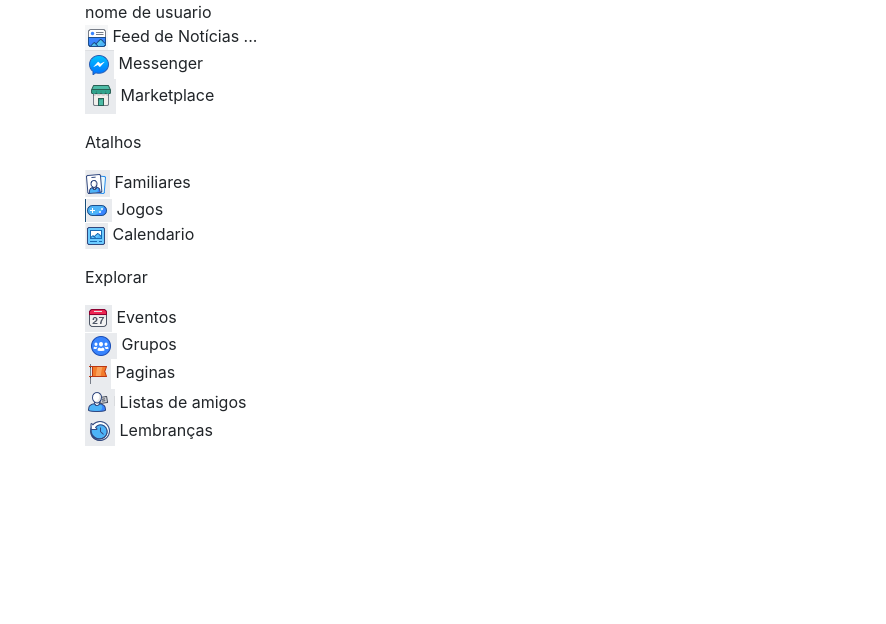
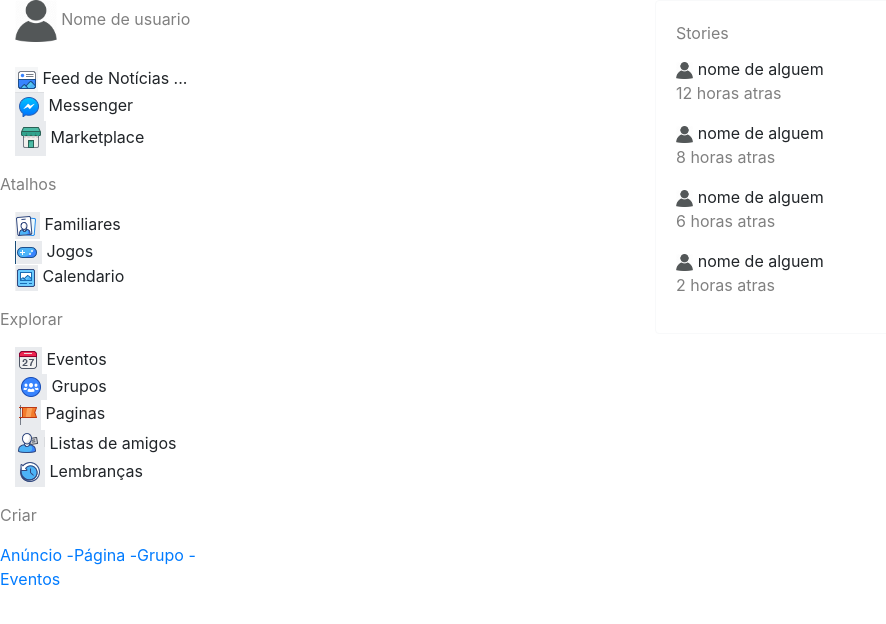
Before and after one commit to esterfernandes/facebook, a plain HTML site: page index.html in a window 1280 px wide. Shown: the whole page, without its empty margins (0-886 px from the left). Drawn offline with Linux system fonts and the light colour scheme.

Commit message:
Signed-off-by: agathagomes <agathasilva91571295@gmail.com>

```diff
--- /dev/null
+++ b/css.css
@@ -0,0 +1 @@
+.titulos { color: gray; }
--- a/index.html
+++ b/index.html
@@ -10,15 +10,20 @@
 
     <!-- Bootstrap core CSS -->
     <link href="./dist/css/bootstrap.min.css" rel="stylesheet">
+    <link href="css.css" rel="stylesheet">
   </head>
 
   <body>
 
 
       <!-- Seu código vai aqui!! -->
+   <div class="row">
+   <div class="col">
     <div class="container">
       <ul class="list-unstyled">
-        <li class="">nome de usuario</li>
+        <li class="titulos"><img style="width: 7%; height: 7%" src="img/usuario.png">
+           Nome de usuario</li>
+           <br>
         <li class=""><img src="img/feed.png">
            Feed de Notícias   ...</li>
         <li class=""><img src="img/messenger.png">
@@ -26,7 +31,7 @@
         <li class=""><img src="img/mark.png">
            Marketplace</li>
       </ul>
-      <p>Atalhos</p>
+      <p class="row titulos">Atalhos</p>
       <ul class="list-unstyled">
         <li class=""><img src="img/familia.png">
             Familiares</li>
@@ -35,7 +40,7 @@
         <li class=""><img src="img/calendario.png">
             Calendario</li>
       </ul>
-      <p>Explorar</p>
+      <p class="row titulos">Explorar</p>
       <ul class="list-unstyled">
         <li class=""><img src="img/eventos.png">
             Eventos</li>
@@ -48,10 +53,47 @@
         <li class=""><img src="img/lembranças.png">
             Lembranças</li>
       </ul>
+      <p class="row titulos">Criar</p>
+      <div class="row">
+        <a href="index.html">Anúncio -</a>
+        <a href="index.html">Página -</a>
+        <a href="index.html">Grupo -</a>
+      </div>
+      <div class="row">
+        <a href="index.html">Eventos</a>
+      </div>
     </div>
+  </div>
+
+<!--container"2"-parte principal aqui-->
 
 
+    <!--tem que colocar div aqui-agatha-->
+  <div class="col">
+    <div class="container3">
+      <div class="card border-light mb-3" style="max-width: 18rem;">
+        <div class="card-body">
+      <p class="card-title titulos">Stories</p>
+      <p class="card-text mb-0"><img src="img/usuario.png" style="width: 7%; height: 7%">
+      nome de alguem</p>
+      <p class=" titulos mt-0">12 horas atras</p>
 
+      <p class="card-text mb-0"><img src="img/usuario.png" style="width: 7%; height: 7%">
+      nome de alguem</p>
+      <p class="titulos mt-0">8 horas atras</p>
+
+      <p class="card-text mb-0"><img src="img/usuario.png" style="width: 7%; height: 7%">
+      nome de alguem</p>
+      <p class="titulos mt-0">6 horas atras</p>
+
+      <p class="card-text mb-0"><img src="img/usuario.png" style="width: 7%; height: 7%">
+      nome de alguem</p>
+      <p class="titulos mt-0">2 horas atras</p>
+    </div>
+     </div>
+    </div>
+  </div>
+ </div>
 
 
 
```
Also changed, not shown: timeline3.html (added, +80 -0 lines), img/usuario.png (added).
